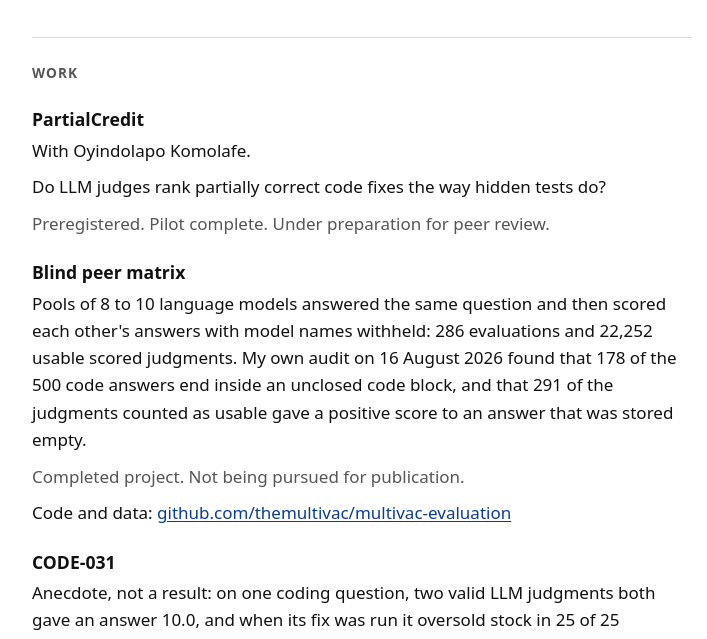
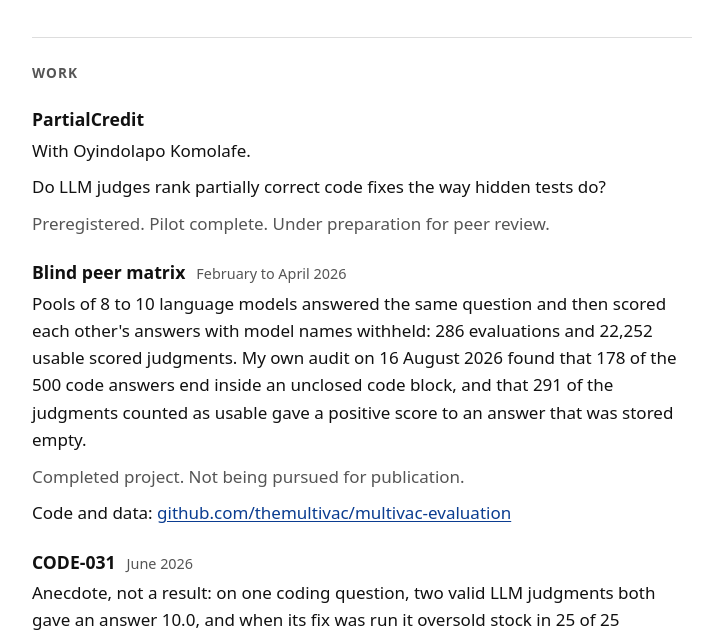
Before and after one commit to Yash2378/Yash2378.github.io, a plain HTML site: page index.html in a window 1280 px wide. Shown: the part 156-795 px from the top of the page, without its empty margins (278-985 px from the left). Drawn offline with Linux system fonts and the light colour scheme.

Commit message:
Add dates to two project entries
Co-Authored-By: Claude Fable 5.2 <noreply@anthropic.com>

```diff
--- a/index.html
+++ b/index.html
@@ -53,6 +53,7 @@ h3 { font-size: 1.1rem; line-height: 1.3; margin: 1.5rem 0 0.35rem; }
 p { margin: 0 0 0.6rem; }
 .niche { font-size: 1.2rem; line-height: 1.45; margin-bottom: 0.25rem; }
 .meta, .status { color: var(--muted); }
+.when { color: var(--muted); font-size: 0.9rem; font-weight: 400; margin-left: 0.4rem; white-space: nowrap; }
 a { color: var(--link); text-underline-offset: 2px; overflow-wrap: anywhere; }
 a:focus-visible { outline: 2px solid var(--link); outline-offset: 2px; }
 ul { list-style: none; margin: 1.25rem 0 0; padding: 0; }
@@ -93,14 +94,14 @@ footer {
 </article>
 
 <article>
-<h3>Blind peer matrix</h3>
+<h3>Blind peer matrix <span class="when">February to April 2026</span></h3>
 <p>Pools of 8 to 10 language models answered the same question and then scored each other's answers with model names withheld: 286 evaluations and 22,252 usable scored judgments. My own audit on 16 August 2026 found that 178 of the 500 code answers end inside an unclosed code block, and that 291 of the judgments counted as usable gave a positive score to an answer that was stored empty.</p>
 <p class="status">Completed project. Not being pursued for publication.</p>
 <p>Code and data: <a href="https://github.com/themultivac/multivac-evaluation">github.com/themultivac/multivac-evaluation</a></p>
 </article>
 
 <article>
-<h3>CODE-031</h3>
+<h3>CODE-031 <span class="when">June 2026</span></h3>
 <p>Anecdote, not a result: on one coding question, two valid LLM judgments both gave an answer 10.0, and when its fix was run it oversold stock in 25 of 25 concurrency trials, while the two lower ranked fixes oversold in none.</p>
 </article>
 
```
